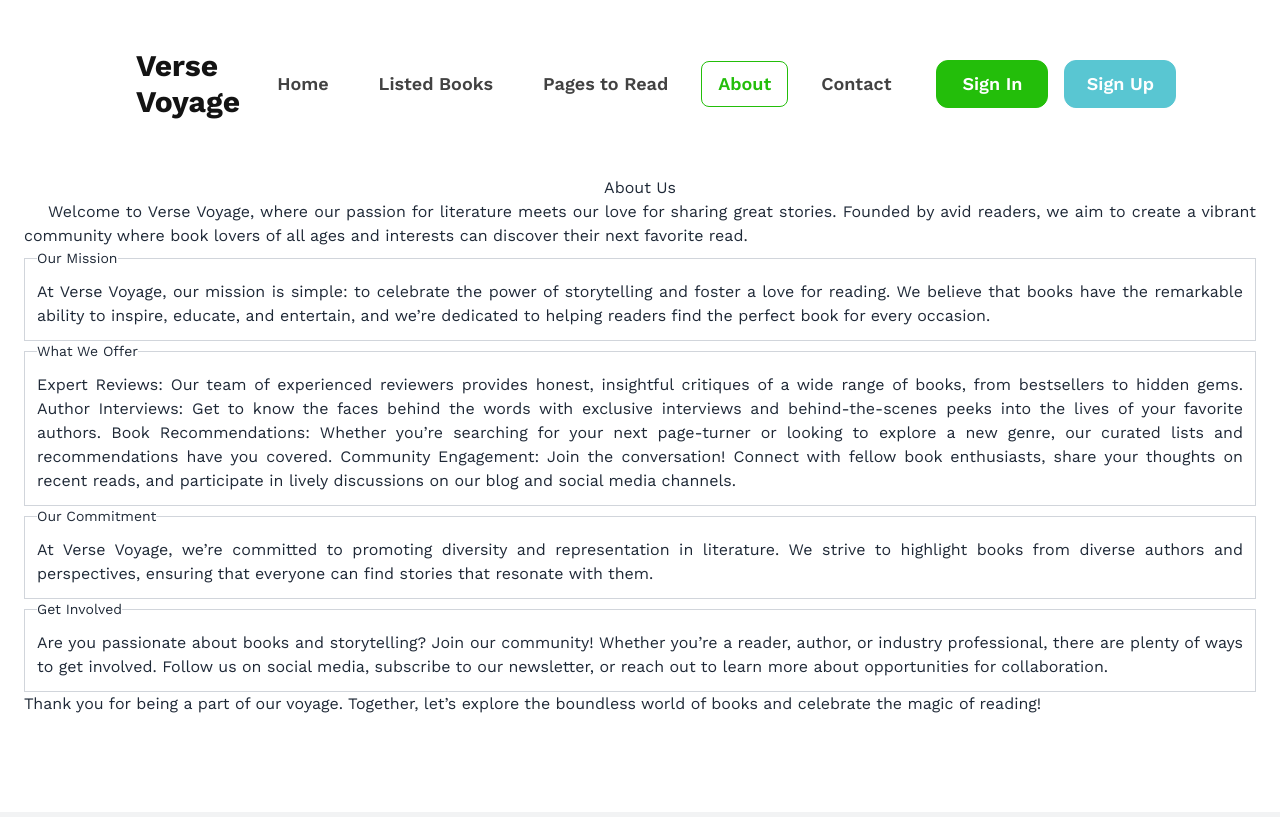
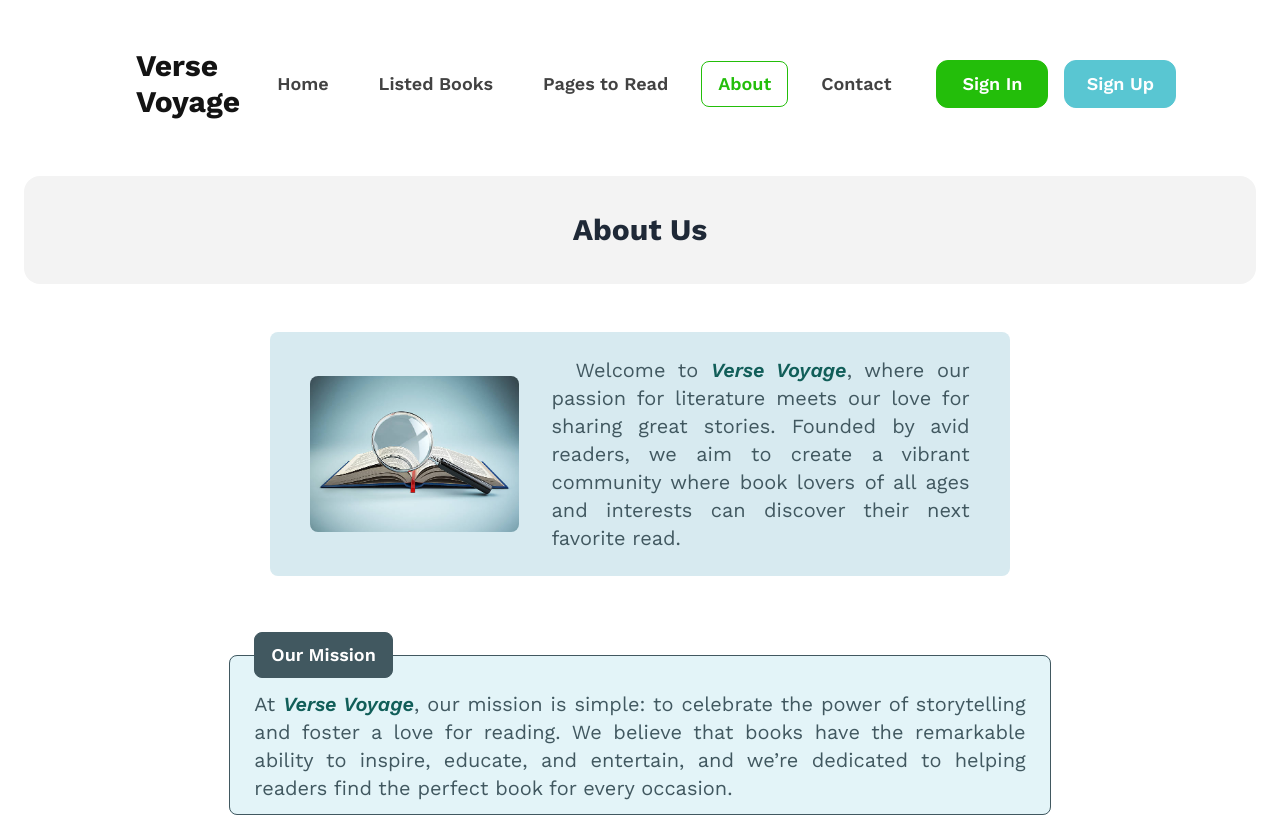
Before and after one commit to nazmul-nhb/verse-voyage, a React (Vite) app: page /about in a window 1280 px wide. Shown: the top 817 px of the page. Built offline with nearby package versions, Linux system fonts and the light colour scheme; a web font is replaced by a local one.

Commit message:
designed about page and changed colors in Books component

```diff
--- a/src/components/Books/Books.jsx
+++ b/src/components/Books/Books.jsx
@@ -20,9 +20,9 @@ const Books = () => {
     if (loading) {
         return (
             <div className="flex items-center justify-center space-x-2">
-                <div className="w-4 h-4 rounded-full animate-pulse dark:bg-violet-600"></div>
-                <div className="w-4 h-4 rounded-full animate-pulse dark:bg-violet-600"></div>
-                <div className="w-4 h-4 rounded-full animate-pulse dark:bg-violet-600"></div>
+                <div className="w-4 h-4 rounded-full animate-pulse dark:bg-teal-600"></div>
+                <div className="w-4 h-4 rounded-full animate-pulse dark:bg-teal-600"></div>
+                <div className="w-4 h-4 rounded-full animate-pulse dark:bg-teal-600"></div>
             </div>
         )
     }
@@ -38,7 +38,7 @@ const Books = () => {
             <div className={bookLength === books.length ? 'hidden' : 'flex justify-center items-center mt-8 md:mt-20'}>
                 <button
                     onClick={() => setBookLength(books.length)}
-                    className="btn btn-primary">Show All Books</button>
+                    className="flex items-center justify-center tracking-wide p-3 font-bold rounded-lg bg-teal-600 text-white border border-teal-600 hover:text-teal-600 hover:bg-transparent transition duration-500">Show All Books</button>
             </div>
         </div>
     );
--- a/src/pages/About/About.jsx
+++ b/src/pages/About/About.jsx
@@ -1,48 +1,52 @@
 import { Helmet } from "react-helmet-async";
+import bookReview from '../../assets/book-review.jpg'
 
 const About = () => {
     return (
-        <div className="mx-6 my-4 md:my-12 text-justify">
+        <div className="mx-6 my-4 md:my-12 text-justify flex flex-col items-center gap-6">
             <Helmet>
                 <title>About Verse Voyage</title>
             </Helmet>
-            <div className="">
-                <h3 className="text-center">About Us</h3>
-                <p className="indent-6">
-                    Welcome to Verse Voyage, where our passion for literature meets our love for sharing great stories. Founded by avid readers, we aim to create a vibrant community where book lovers of all ages and interests can discover their next favorite read.
+            <div className="w-full bg-[#1313130D] py-9 rounded-2xl flex justify-center items-center mb-6">
+                <h3 className="text-center text-3xl font-bold">About Us</h3>
+            </div>
+            <div className="flex flex-col md:flex-row justify-between items-center w-full md:w-3/5 gap-8 bg-[#d7eaf0] p-6 md:px-10 md:py-6 rounded-lg">
+                <div className="md:w-1/3"><img className="rounded-lg hover:scale-105 transition duration-700" src={bookReview} alt="Book Review" /></div>
+                <p className="indent-6 md:w-2/3 text-xl text-[#415860]">
+                    Welcome to <span className="text-teal-800 font-semibold italic">Verse Voyage</span>, where our passion for literature meets our love for sharing great stories. Founded by avid readers, we aim to create a vibrant community where book lovers of all ages and interests can discover their next favorite read.
                 </p>
             </div>
 
-            <fieldset className="border border-solid border-gray-300 p-3">
-                <legend className="text-sm">Our Mission</legend>
-                <p className="">
-                    At Verse Voyage, our mission is simple: to celebrate the power of storytelling and foster a love for reading. We believe that books have the remarkable ability to inspire, educate, and entertain, and we&rsquo;re dedicated to helping readers find the perfect book for every occasion.
+            <fieldset className="md:w-2/3 mt-8 text-[#415860] border border-solid border-[#415860] rounded-lg py-3 px-6 bg-[#e3f4f8]">
+                <legend className="text-lg border border-[#415860] px-4 py-2 rounded-lg font-semibold bg-[#415860] text-white hover:text-[#415860] hover:bg-transparent cursor-pointer transition duration-500">Our Mission</legend>
+                <p className="text-xl">
+                    At <span className="text-teal-800 font-semibold italic">Verse Voyage</span>, our mission is simple: to celebrate the power of storytelling and foster a love for reading. We believe that books have the remarkable ability to inspire, educate, and entertain, and we&rsquo;re dedicated to helping readers find the perfect book for every occasion.
                 </p>
             </fieldset>
 
-            <fieldset className="border border-solid border-gray-300 p-3">
-                <legend className="text-sm">What We Offer</legend>
-                <p className="">
-                    Expert Reviews: Our team of experienced reviewers provides honest, insightful critiques of a wide range of books, from bestsellers to hidden gems.
-                    Author Interviews: Get to know the faces behind the words with exclusive interviews and behind-the-scenes peeks into the lives of your favorite authors.
-                    Book Recommendations: Whether you&rsquo;re searching for your next page-turner or looking to explore a new genre, our curated lists and recommendations have you covered.
-                    Community Engagement: Join the conversation! Connect with fellow book enthusiasts, share your thoughts on recent reads, and participate in lively discussions on our blog and social media channels.
+            <fieldset className="md:w-2/3 mt-8 text-[#415860] border border-solid border-[#415860] rounded-lg py-3 px-6 bg-[#e3f4f8]">
+                <legend className="text-lg border border-[#415860] px-4 py-2 rounded-lg font-semibold bg-[#415860] text-white hover:text-[#415860] hover:bg-transparent cursor-pointer transition duration-500">What We Offer</legend>
+                <p className="text-xl space-y-3">
+                    <li className="list-disc"><span className="text-teal-800 font-semibold">Expert Reviews: </span>Our team of experienced reviewers provides honest, insightful critiques of a wide range of books, from bestsellers to hidden gems.</li>
+                    <li className="list-disc"><span className="text-teal-800 font-semibold">Author Interviews: </span>Get to know the faces behind the words with exclusive interviews and behind-the-scenes peeks into the lives of your favorite authors.</li>
+                    <li className="list-disc"><span className="text-teal-800 font-semibold">Book Recommendations: </span>Whether you&rsquo;re searching for your next page-turner or looking to explore a new genre, our curated lists and recommendations have you covered.</li>
+                    <li className="list-disc"><span className="text-teal-800 font-semibold">Community Engagement: </span>Join the conversation! Connect with fellow book enthusiasts, share your thoughts on recent reads, and participate in lively discussions on our blog and social media channels.</li>
                 </p>
             </fieldset>
 
-            <fieldset className="border border-solid border-gray-300 p-3">
-                <legend className="text-sm">Our Commitment</legend>
-                <p className="">At Verse Voyage, we&rsquo;re committed to promoting diversity and representation in literature. We strive to highlight books from diverse authors and perspectives, ensuring that everyone can find stories that resonate with them.</p>
+            <fieldset className="md:w-2/3 mt-8 text-[#415860] border border-solid border-[#415860] rounded-lg py-3 px-6 bg-[#e3f4f8]">
+                <legend className="text-lg border border-[#415860] px-4 py-2 rounded-lg font-semibold bg-[#415860] text-white hover:text-[#415860] hover:bg-transparent cursor-pointer transition duration-500">Our Commitment</legend>
+                <p className="text-xl">At <span className="text-teal-800 font-semibold italic">Verse Voyage</span>, we&rsquo;re committed to promoting diversity and representation in literature. We strive to highlight books from diverse authors and perspectives, ensuring that everyone can find stories that resonate with them.</p>
             </fieldset>
 
-            <fieldset className="border border-solid border-gray-300 p-3">
-                <legend className="text-sm">Get Involved</legend>
-                <p className="">
+            <fieldset className="md:w-2/3 mt-8 text-[#415860] border border-solid border-[#415860] rounded-lg py-3 px-6 bg-[#e3f4f8]">
+                <legend className="text-lg border border-[#415860] px-4 py-2 rounded-lg font-semibold bg-[#415860] text-white hover:text-[#415860] hover:bg-transparent cursor-pointer transition duration-500">Get Involved</legend>
+                <p className="text-xl">
                     Are you passionate about books and storytelling? Join our community! Whether you&rsquo;re a reader, author, or industry professional, there are plenty of ways to get involved. Follow us on social media, subscribe to our newsletter, or reach out to learn more about opportunities for collaboration.
                 </p>
             </fieldset>
 
-            <p className="">
+            <p className="md:w-2/3 text-xl mt-8 md:mt-16 text-center text-gray-500">
                 Thank you for being a part of our voyage. Together, let&rsquo;s explore the boundless world of books and celebrate the magic of reading!
             </p>
         </div>
```
Also changed, not shown: src/assets/book-review.jpg (added).
